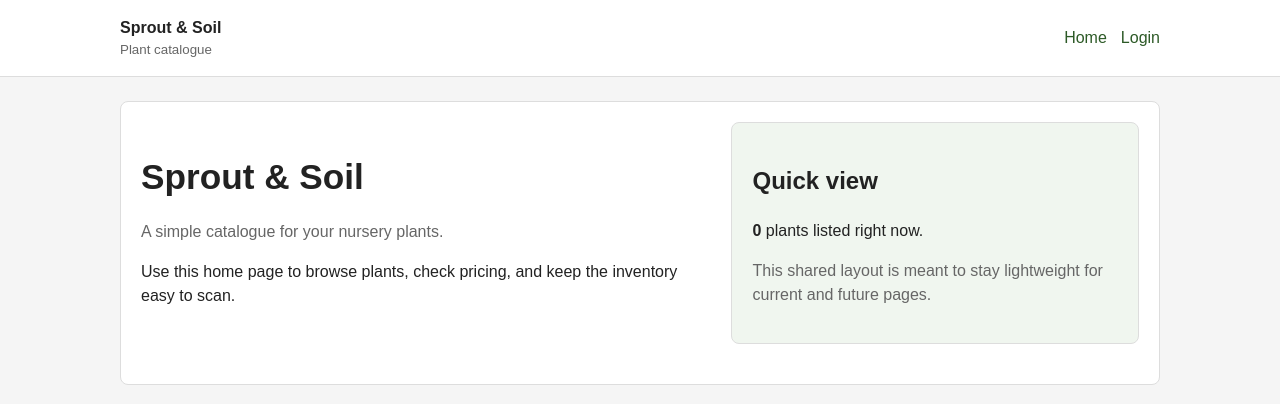
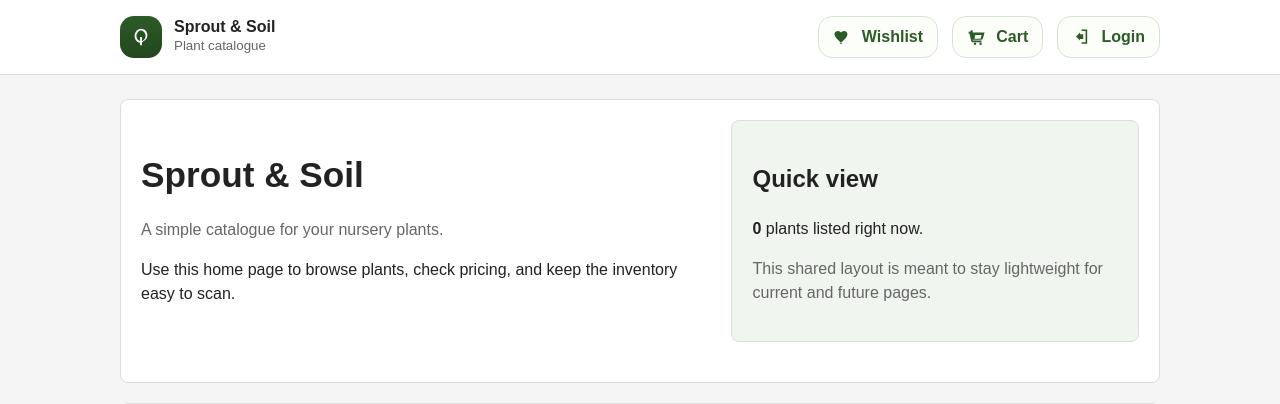
Before and after one commit to rowanjames04/SDS-Plant-Nursery, a Flask app: page / in a window 1280 px wide. Shown: the top 404 px of the page. Run offline with Flask 3, Linux system fonts and the light colour scheme.

Commit message:
feat: add icons to header, change the buttons to cart, wishlist, login

```diff
--- a/app.py
+++ b/app.py
@@ -23,6 +23,20 @@ def home():
 @app.route("/login")
 def login():
     return render_template('Login.html')
+
+@app.route("/wishlist")
+def wishlist():
+    return render_template(
+        "wishlist.html",
+        wishlist_items=[],
+    )
+
+@app.route("/cart")
+def cart():
+    return render_template(
+        "cart.html",
+        cart_items=[],
+    )
 
 @app.route("/register", methods=['GET', 'POST'])
 def register():
--- a/static/styles.css
+++ b/static/styles.css
@@ -28,9 +28,39 @@ body {
 }
 
 .brand {
+    display: inline-flex;
+    align-items: center;
+    gap: 12px;
     font-weight: 700;
     text-decoration: none;
     color: #222;
+}
+
+.brand-mark {
+    display: inline-flex;
+    align-items: center;
+    justify-content: center;
+    width: 42px;
+    height: 42px;
+    border-radius: 14px;
+    background: linear-gradient(180deg, #2d5a27 0%, #23471f 100%);
+    color: #fff;
+    flex: 0 0 auto;
+}
+
+.brand-mark svg {
+    width: 22px;
+    height: 22px;
+    fill: currentColor;
+}
+
+.brand-text {
+    display: grid;
+}
+
+.brand-name {
+    font-size: 1rem;
+    line-height: 1.1;
 }
 
 .brand small {
@@ -52,6 +82,44 @@ body {
 
 .site-nav a:hover {
     text-decoration: underline;
+}
+
+.nav-button {
+    display: inline-flex;
+    align-items: center;
+    gap: 10px;
+    padding: 10px 14px;
+    border: 1px solid #d8e3d5;
+    border-radius: 14px;
+    background: #fbfef9;
+    text-decoration: none;
+    line-height: 1;
+    font-weight: 600;
+    color: #23471f;
+    transition: transform 0.15s ease, box-shadow 0.15s ease, border-color 0.15s ease, background 0.15s ease;
+}
+
+.nav-button:hover {
+    text-decoration: none;
+    border-color: #b8cbb4;
+    background: #eef5eb;
+    transform: translateY(-1px);
+    box-shadow: 0 6px 14px rgba(45, 90, 39, 0.08);
+}
+
+.nav-icon {
+    display: inline-flex;
+    align-items: center;
+    justify-content: center;
+    width: 1.2rem;
+    height: 1.2rem;
+    flex: 0 0 auto;
+}
+
+.nav-icon svg {
+    width: 100%;
+    height: 100%;
+    fill: currentColor;
 }
 
 .card {
--- a/templates/_header.html
+++ b/templates/_header.html
@@ -1,9 +1,43 @@
 <header class="site-header">
     <div class="site-header__inner">
-        <a class="brand" href="{{ url_for('home') }}">Sprout &amp; Soil<small>Plant catalogue</small></a>
+        <a class="brand" href="{{ url_for('home') }}">
+            <span class="brand-mark" aria-hidden="true">
+                <svg viewBox="0 0 24 24" role="presentation" focusable="false">
+                    <path d="M12 3c3.9 0 7 3.1 7 7 0 3-1.9 5.5-4.6 6.5L13 18.4V21h-2v-2.6l-1.4-.4C6.9 17 5 14.5 5 11c0-4 3.1-8 7-8Zm0 2c-2.7 0-5 3-5 6 0 2.2 1.2 4.1 3 5l1 .4V12h2v4.4l1-.4c1.8-.9 3-2.8 3-5 0-3-2.3-6-5-6Z"></path>
+                </svg>
+            </span>
+            <span class="brand-text">
+                <span class="brand-name">Sprout &amp; Soil</span>
+                <small>Plant catalogue</small>
+            </span>
+        </a>
         <nav class="site-nav">
-            <a href="{{ url_for('home') }}">Home</a>
-            <a href="{{ url_for('login') }}">Login</a>
+            <a class="nav-button" href="{{ url_for('wishlist') }}">
+                <span class="nav-icon" aria-hidden="true">
+                    <svg viewBox="0 0 24 24" role="presentation" focusable="false">
+                        <path d="M12 21s-7-4.7-9.2-9C.8 8.5 2.5 5 6.1 5c2 0 3.2 1 3.9 2 .7-1 1.9-2 3.9-2 3.6 0 5.3 3.5 3.3 7-2.2 4.3-9.2 9-9.2 9Z"></path>
+                    </svg>
+                </span>
+                <span>Wishlist</span>
+            </a>
+            <a class="nav-button" href="{{ url_for('cart') }}">
+                <span class="nav-icon" aria-hidden="true">
+                    <svg viewBox="0 0 24 24" role="presentation" focusable="false">
+                        <path d="M7 4h-2l-1 2H2v2h1l2.2 9.2A2 2 0 0 0 7.2 19H18v-2H7.2l-.3-1.2H18a2 2 0 0 0 1.9-1.4L22 7H7.4L7 4Zm2.3 11 1-5h8l-1.2 4.4a.5.5 0 0 1-.5.4H9.3Z"></path>
+                        <circle cx="10" cy="21" r="1.5"></circle>
+                        <circle cx="17" cy="21" r="1.5"></circle>
+                    </svg>
+                </span>
+                <span>Cart</span>
+            </a>
+            <a class="nav-button" href="{{ url_for('login') }}">
+                <span class="nav-icon" aria-hidden="true">
+                    <svg viewBox="0 0 24 24" role="presentation" focusable="false">
+                        <path d="M10 17v-2h4V9h-4V7l-5 5 5 5Zm2-14h7v18h-7v-2h5V5h-5V3Z"></path>
+                    </svg>
+                </span>
+                <span>Login</span>
+            </a>
         </nav>
     </div>
 </header>
```
Also changed, not shown: templates/cart.html (added, +30 -0 lines), templates/wishlist.html (added, +30 -0 lines).
